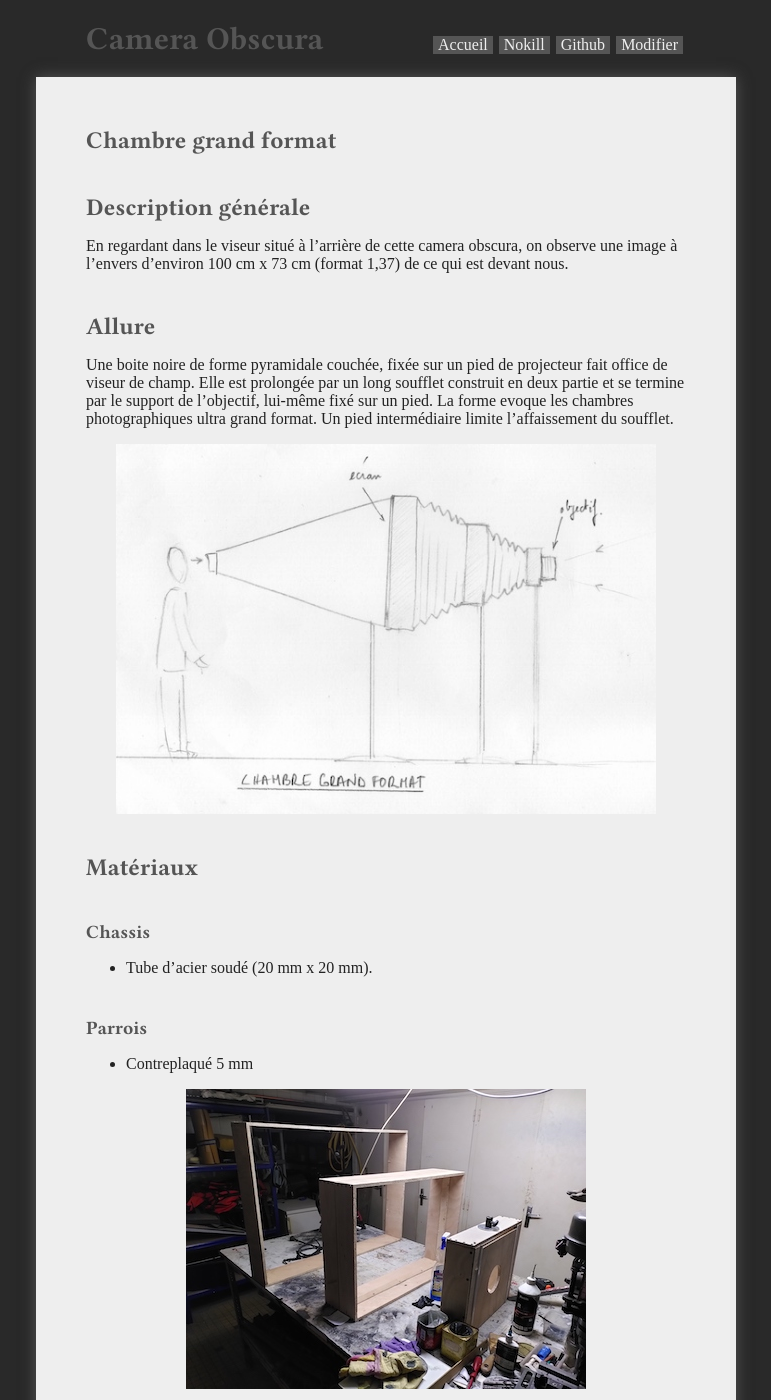
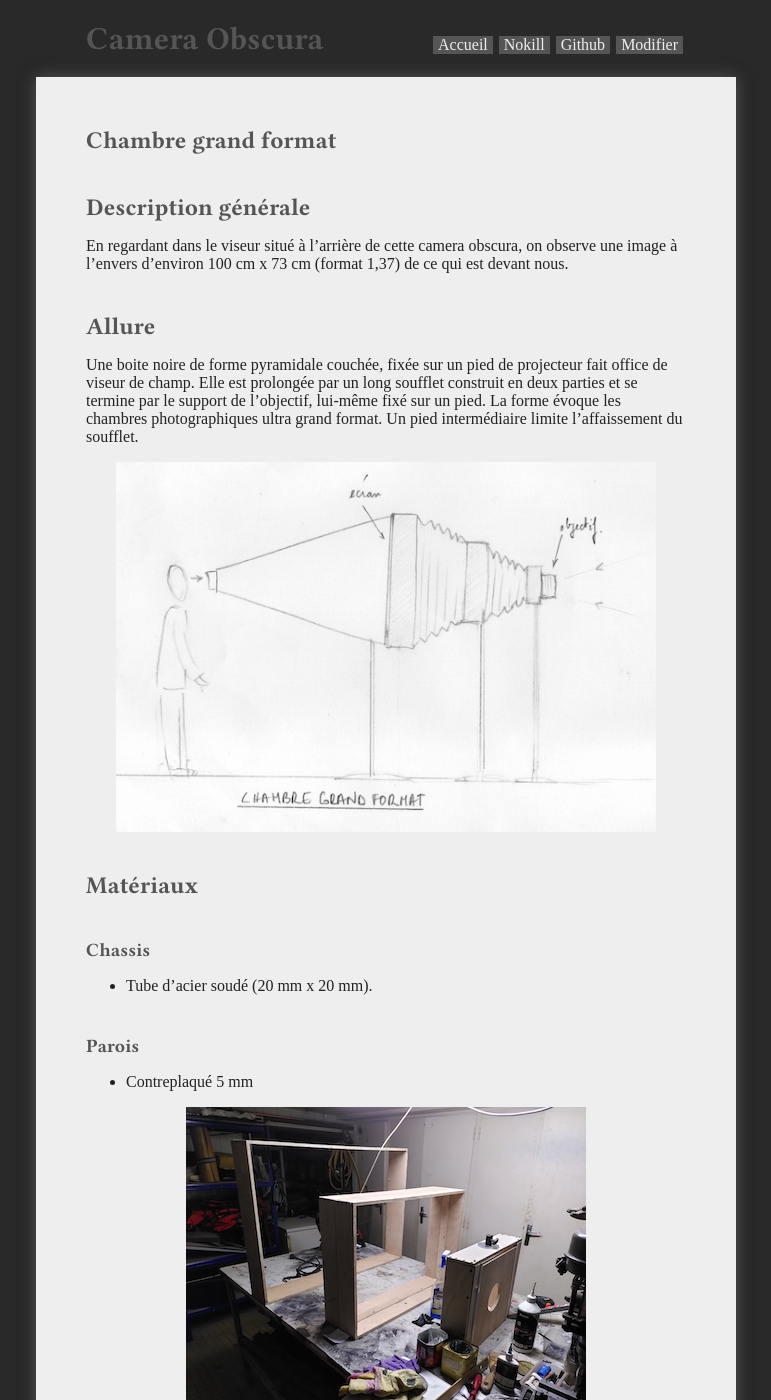
Before and after one commit to virginienokill/camera-obscura, a Jekyll site: the page built from contenu/prototypes/camera03.md, in a window 1280 px wide and 1400 px high. Shown: the whole window, without its empty margins (254-1025 px from the left). Built offline with Jekyll 4.4.1, drawn with Linux system fonts in a browser that asks for light colours; nearby versions of some CDN libraries; some web fonts are replaced; our own code applies the rules of GitHub Pages for plain Markdown files; a script that is not in the unit is left out; the repository's description, which GitHub fills in, is left out; some of the changed text lies outside the part shown.

Commit message:
Update camera03.md

```diff
--- a/contenu/prototypes/camera03.md
+++ b/contenu/prototypes/camera03.md
@@ -4,7 +4,7 @@
 En regardant dans le viseur situé à l'arrière de cette camera obscura, on observe une image à l'envers d'environ 100 cm x 73 cm (format 1,37) de ce qui est devant nous.
 
 ## Allure
-Une boite noire de forme pyramidale couchée, fixée sur un pied de projecteur fait office de viseur de champ. Elle est prolongée par un long soufflet construit en deux partie et se termine par le support de l'objectif, lui-même fixé sur un pied. La forme evoque les chambres photographiques ultra grand format. Un pied intermédiaire limite l'affaissement du soufflet.
+Une boite noire de forme pyramidale couchée, fixée sur un pied de projecteur fait office de viseur de champ. Elle est prolongée par un long soufflet construit en deux parties et se termine par le support de l'objectif, lui-même fixé sur un pied. La forme évoque les chambres photographiques ultra grand format. Un pied intermédiaire limite l'affaissement du soufflet.
 
 ![proto_03](../photos/proto_03_ultralight.jpeg)
 
@@ -13,13 +13,13 @@
 ### Chassis
 - Tube d'acier soudé (20 mm x 20 mm).
 
-### Parrois
+### Parois
 - Contreplaqué 5 mm
 
 ![chambre_grand_format_1](../photos/chambre_grand_format_1_ultralight.jpg)
 
 ### Écran
-- Toile de retroprojection (translucide/dépoli) tendue sur cadre bois
+- Toile de rétroprojection (translucide/dépoli) tendue sur cadre bois
 
 ### Objectif
 - Process lens NIKON APO NIKKOR 9/610mm
```
Also changed, not shown: other parts of contenu/prototypes/camera03.md (+2 -2 lines).
